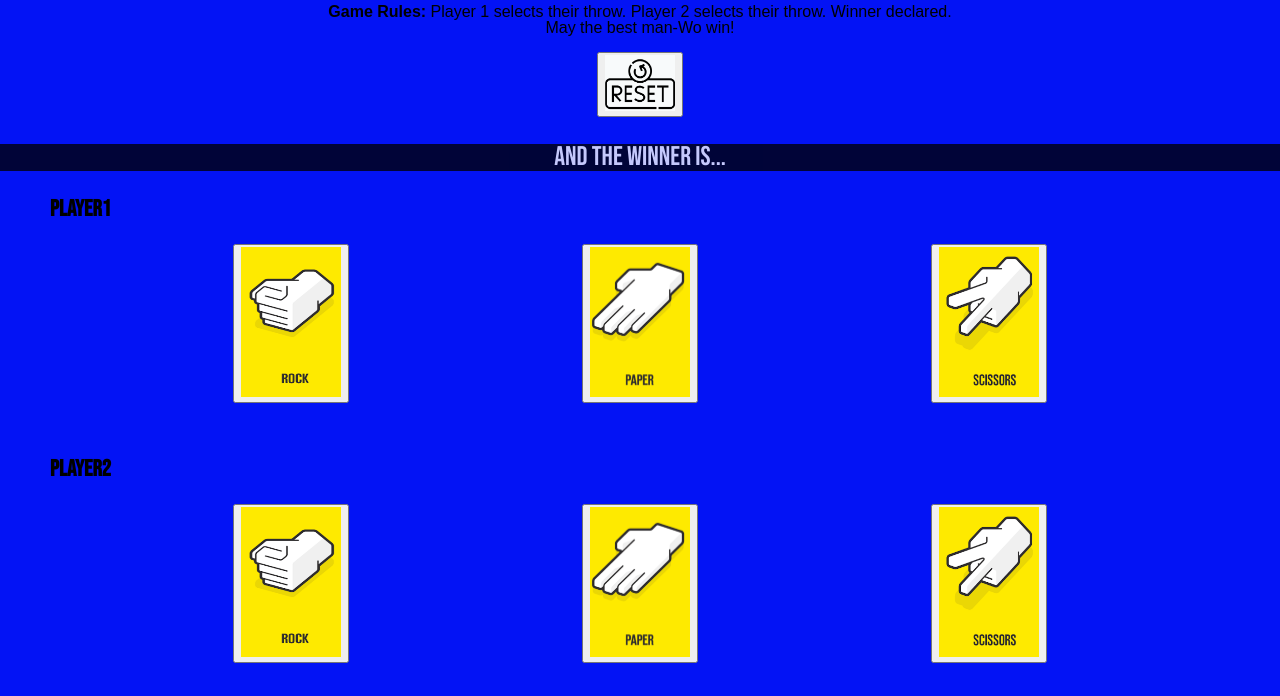
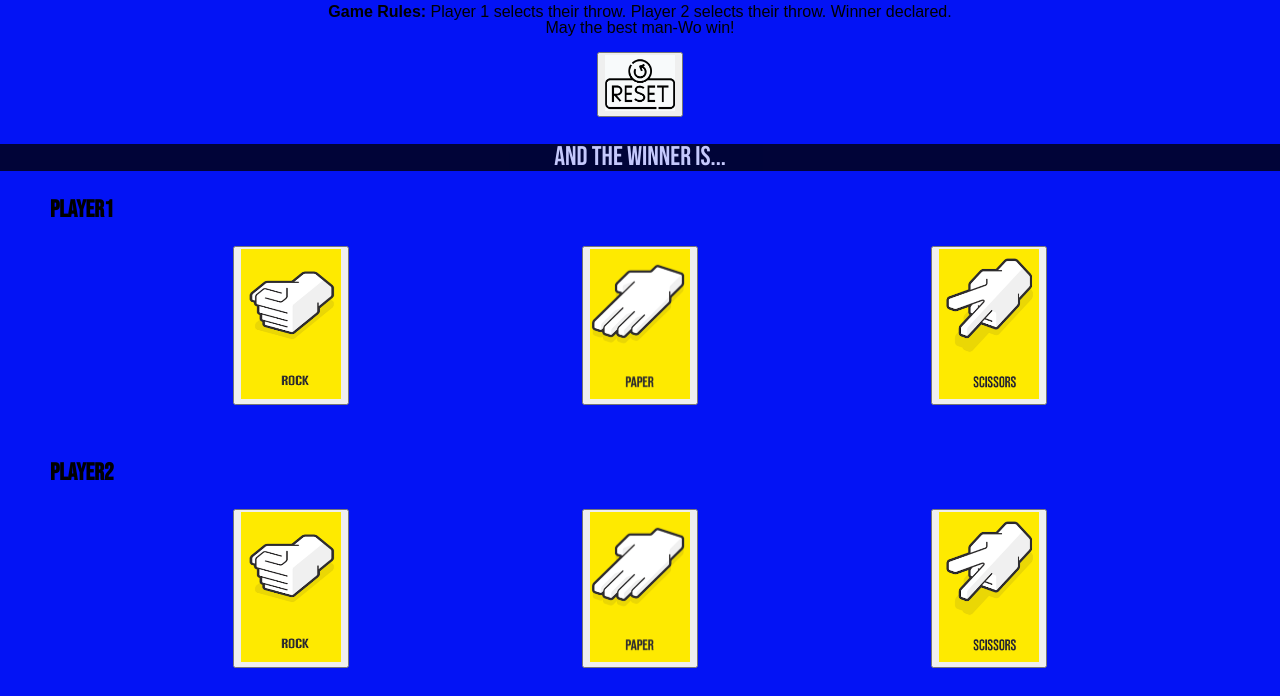
Before and after one commit to Musshafen/RoshamboJS, a website built with Vite: page index.html in a window 1280 px wide. Shown: the part 147-843 px from the top of the page. Built offline with nearby package versions, Linux system fonts and the light colour scheme; a web font is replaced by a local one.

Commit message:
Part 1 finished

```diff
--- a/src/style.css
+++ b/src/style.css
@@ -29,7 +29,7 @@ h1 {
   margin-left: 50px;
   font-weight: 900;
   font-family: 'Bebas Neue', cursive;
-  font-size: 23px;
+  font-size: 24px;
 }
 
 aside {
```
